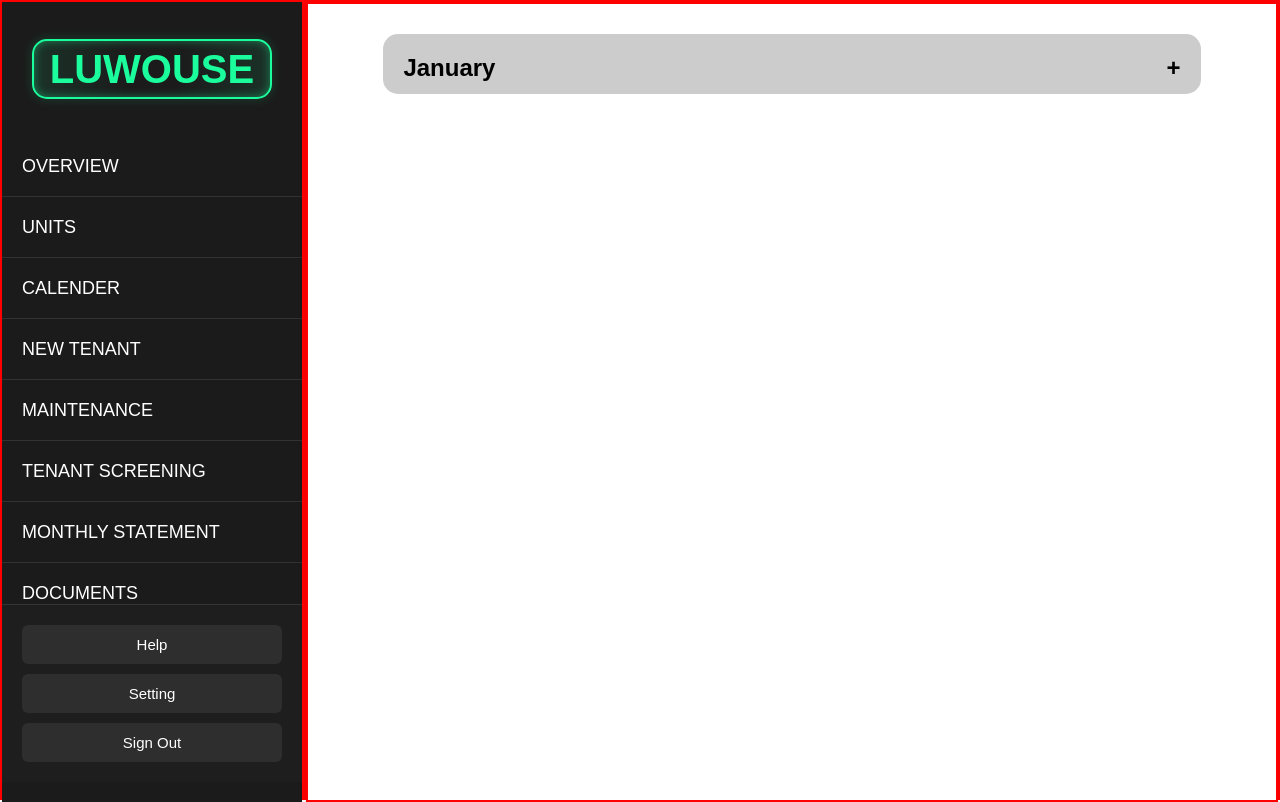
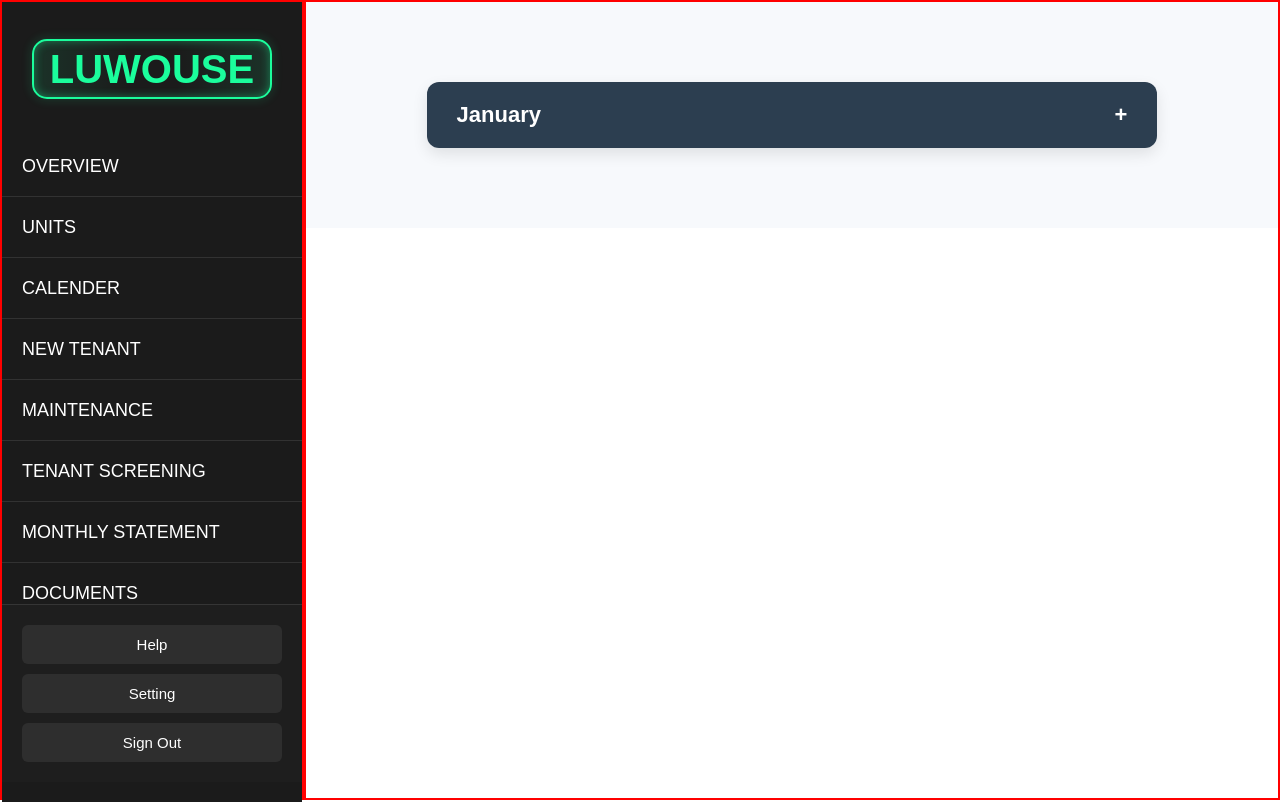
Before and after one commit to Correa95/Property-Management-System, a React (Vite) app in the folder client-side/: page /monthlyStatement in a window 1280 px wide. Built offline with nearby package versions, Linux system fonts and the light colour scheme.

Commit message:
style the monthly statement

```diff
--- a/client-side/src/Components/Analysis.jsx
+++ b/client-side/src/Components/Analysis.jsx
@@ -7,43 +7,46 @@ const formatMonthYear = (dateString) => {
 };
 
 function Analysis() {
-  const [monthlyRevenue, setMonthlyRevenue] = useState({});
+  const [monthlyPayments, setMonthlyPayments] = useState({});
   const [loading, setLoading] = useState(true);
   const [error, setError] = useState(null);
-  const [tenant, setTenant] = useState(null);
-  const [totalUnit, setTotalUnits] = useState(null);
-  // const fetchMonthlyRevenue = async () => {
-  //   try {
-  //     const response = await fetch("http://localhost:8000/api/v1/getPayments"); // Replace with your endpoint
-  //     if (!response.ok) {
-  //       throw new Error("Failed to fetch transactions");
-  //     }
-  //     const revenue = await response.json();
+  // const [tenant, setTenant] = useState(null);
+  // const [totalUnit, setTotalUnits] = useState(null);
 
-  //     const revenueByMonth = {};
-  //     revenue.forEach((payment) => {
-  //       const monthKey = formatMonthYear(payment.date);
-  //       const amount = Number(payment.amount);
+  useEffect(() => {
+    const fetchMonthlyPayments = async () => {
+      try {
+        const response = await fetch(
+          "http://localhost:8000/api/v1/getPayments"
+        ); // Replace with your endpoint
+        if (!response.ok) {
+          throw new Error("Failed to fetch Payments");
+        }
+        const payments = await response.json();
+        console.log(payments);
 
-  //       if (!revenueByMonth[monthKey]) {
-  //         revenueByMonth[monthKey] = 0;
-  //       }
+        const paymentsByMonth = {};
+        payments.forEach((payment) => {
+          const monthKey = formatMonthYear(payment.date);
+          const amount = Number(payment.amount);
 
-  //       revenueByMonth[monthKey] += amount;
-  //     });
+          if (!paymentsByMonth[monthKey]) {
+            paymentsByMonth[monthKey] = 0;
+          }
 
-  //     setMonthlyRevenue(revenueByMonth);
-  //   } catch (err) {
-  //     console.error(err);
-  //     setError(err.message);
-  //   } finally {
-  //     setLoading(false);
-  //   }
-  // };
+          paymentsByMonth[monthKey] += amount;
+        });
 
-  // useEffect(() => {
-  //   fetchMonthlyRevenue();
-  // }, []);
+        setMonthlyPayments(paymentsByMonth);
+      } catch (err) {
+        console.error(err);
+        setError(err.message);
+      } finally {
+        setLoading(false);
+      }
+    };
+    fetchMonthlyPayments();
+  }, []);
 
   // useEffect(() => {
   //   const controller = new AbortController();
@@ -103,7 +106,7 @@ function Analysis() {
       <div className="stats">
         <h1 className="titleHeader">Total Tenants</h1>
         <div className="figure">
-          <amount className="dollarAmount">{occupancyRate}%</amount>
+          <amount className="dollarAmount">Mario</amount>
           <small className="timeStamp">As of Last Month</small>
         </div>
       </div>
--- a/client-side/src/Components/MonthlyTransaction.css
+++ b/client-side/src/Components/MonthlyTransaction.css
@@ -1,92 +1,121 @@
-.statementContainer {
+.monthlyStatementContainer {
   width: 100%;
-  height: 100vh;
+  padding: 40px;
+  background: #f7f9fc;
+  display: flex;
+  justify-content: center;
+}
+
+.monthlyStatement {
+  width: 90%;
   background: #fff;
-  display: flex;
-  /* flex-direction: column; */
-  justify-content: center;
-  /* align-items: center; */
-  padding: 30px;
-  box-shadow: 0 4px 8px rgba(0, 0, 0, 0.1);
-  border: 2px solid red;
+  border-radius: 12px;
+  box-shadow: 0 6px 15px rgba(0, 0, 0, 0.1);
+  overflow: hidden;
+  transition: all 0.3s ease;
 }
-.mario {
-  width: 90%;
-  height: 60px;
-  background-color: #ccc;
-  border-radius: 15px;
-  padding: 20px;
-}
-.span {
+
+.statementHeader {
+  background: #2c3e50;
+  color: white;
+  padding: 20px 30px;
+  cursor: pointer;
   display: flex;
   justify-content: space-between;
   align-items: center;
 }
 
-.statementTransaction {
-  width: 90%;
-  border: 2px solid red;
+.statementMonth {
+  display: flex;
+  justify-content: space-between;
+  align-items: center;
+  font-size: 22px;
+  width: 100%;
 }
+
+.statementTitle .icon {
+  margin-left: auto;
+  font-size: 28px;
+  font-weight: bold;
+  transition: transform 0.3s ease;
+}
+
+.statementTitle .icon.open {
+  transform: rotate(180deg);
+}
+
+.statementContent {
+  max-height: 0;
+  overflow: hidden;
+  transition: max-height 0.5s ease, padding 0.3s ease;
+  padding: 0 30px;
+  background-color: #fff;
+}
+
+.statementContent.show {
+  max-height: 2000px;
+  padding: 30px;
+}
+
+.statementTitle {
+  text-align: center;
+  color: #2c3e50;
+  margin-bottom: 20px;
+  font-size: 24px;
+}
+
 .statement {
   display: flex;
   justify-content: space-between;
-  align-items: center;
+  flex-wrap: wrap;
+  margin-bottom: 30px;
 }
-.statementTitle {
-  text-align: center;
+
+.sectionInfo {
+  width: 48%;
+  margin-bottom: 20px;
+}
+
+.sectionInfo h2 {
+  font-size: 18px;
+  border-bottom: 2px solid #2c3e50;
+  padding-bottom: 6px;
   color: #2c3e50;
   margin-bottom: 10px;
 }
 
-.sectionInfo {
-  margin-bottom: 30px;
-}
-
-.sectionInfo h2 {
-  font-size: 18px;
-  color: #2c3e50;
-  border-bottom: 1px solid #ccc;
-  padding-bottom: 5px;
-}
-
 .sectionInfo p {
-  margin: 4px 0;
+  margin: 5px 0;
 }
 
 .statementTable {
   width: 100%;
   border-collapse: collapse;
   margin-bottom: 30px;
+  font-size: 14px;
 }
 
-th,
-td {
-  padding: 10px;
-  text-align: left;
-  border: 1px solid #ccc;
+.statementTable th,
+.statementTable td {
+  padding: 12px;
+  border: 1px solid #ddd;
 }
 
-th {
-  background-color: #3498db;
+.statementTable th {
+  background-color: #2c3e50;
   color: white;
+  text-align: left;
 }
 
-tfoot td {
+.statementTable tfoot td {
   font-weight: bold;
   background-color: #f0f0f0;
 }
-
-/* .notes {
-  font-size: 14px;
-  color: #555;
-}
-
-.notes ul {
-  padding-left: 20px;
-} */
 
 .footer {
   text-align: center;
   font-size: 13px;
   color: #888;
+  padding-top: 10px;
+  border-top: 1px solid #ccc;
 }
--- a/client-side/src/Components/Monthlytransaction.jsx
+++ b/client-side/src/Components/Monthlytransaction.jsx
@@ -3,17 +3,22 @@ import "./MonthlyTransaction.css";
 
 function MonthlyTransaction() {
   const [isOpen, setIsOpen] = useState(false);
-  function handleClose() {
-    setIsOpen(!isOpen);
-  }
+
+  const handleToggle = () => setIsOpen(!isOpen);
+
   return (
-    <section className="statementContainer">
-      <div className="mario" onClick={handleClose}>
-        <h2 className="span">
-          January<span>+</span>
+    <section className="monthlyStatementContainer">
+      <div className="monthlyStatement">
+        <div className="statementHeader" onClick={handleToggle}>
+          <h2 className="statementMonth">
+            January
+            <span className={`icon ${isOpen ? "open" : ""}`}>
+              {isOpen ? "−" : "+"}
+            </span>
           </h2>
-        {isOpen && (
-          <div className="statementTransaction">
+        </div>
+
+        <div className={`statementContent ${isOpen ? "show" : ""}`}>
           <h1 className="statementTitle">
             Property Management Transaction Statement
           </h1>
@@ -21,32 +26,30 @@ function MonthlyTransaction() {
             <div className="sectionInfo">
               <h2>Statement Details</h2>
               <p>
-                  <strong>Period:</strong> April 1, 2025 – April 30, 2025
+                <strong>Period:</strong> May 1 – May 30, 2025
               </p>
               <p>
-                  <strong>Prepared For:</strong> John Doe, 123 Main Street,
-                  Springfield, IL 62704
+                <strong>Prepared For:</strong>Software Developer Job, 123 Main
+                Street
               </p>
               <p>
-                  <strong>Managed By:</strong> Nayekah Churr LLC, 456 Real
-                  Estate Blvd, Chicago, IL 60601
+                <strong>Managed By:</strong> Luwouse
               </p>
             </div>
 
             <div className="sectionInfo">
               <h2>Property Information</h2>
               <p>
-                  <strong>Property Address:</strong> 789 Oak Avenue, Unit 4B,
-                  Springfield, IL 62704
+                <strong>Address:</strong> Code Breakthrough Mentorship
               </p>
               <p>
-                  <strong>Tenant Name:</strong> Jane Smith
+                <strong>Tenant:</strong> Caleb
               </p>
               <p>
-                  <strong>Lease Period:</strong> Jan 1, 2025 – Dec 31, 2025
+                <strong>Lease:</strong> March 28 – Dec 31, 2025
               </p>
               <p>
-                  <strong>Monthly Rent:</strong> $1,200.00
+                <strong>Rent:</strong> $3000
               </p>
             </div>
           </div>
@@ -64,64 +67,55 @@ function MonthlyTransaction() {
             <tbody>
               <tr>
                 <td>04/01/2025</td>
-                  <td>Rent Received (April)</td>
-                  <td>1,200.00</td>
+                <td>Rent Received</td>
+                <td>1,200</td>
                 <td></td>
-                  <td>1,200.00</td>
+                <td>1,200</td>
               </tr>
               <tr>
                 <td>04/03/2025</td>
-                  <td>Property Management Fee</td>
+                <td>Management Fee</td>
                 <td></td>
-                  <td>120.00</td>
-                  <td>1,080.00</td>
+                <td>120</td>
+                <td>1,080</td>
               </tr>
               <tr>
                 <td>04/10/2025</td>
                 <td>Plumbing Repair</td>
                 <td></td>
-                  <td>150.00</td>
-                  <td>930.00</td>
+                <td>150</td>
+                <td>930</td>
               </tr>
               <tr>
                 <td>04/20/2025</td>
                 <td>Lawn Maintenance</td>
                 <td></td>
-                  <td>75.00</td>
-                  <td>855.00</td>
+                <td>75</td>
+                <td>855</td>
               </tr>
               <tr>
                 <td>04/30/2025</td>
                 <td>Owner Disbursement</td>
                 <td></td>
-                  <td>855.00</td>
-                  <td>0.00</td>
+                <td>855</td>
+                <td>0</td>
               </tr>
             </tbody>
             <tfoot>
               <tr>
                 <td colSpan="2">Monthly Totals</td>
-                  <td>1,200.00</td>
-                  <td>1,200.00</td>
-                  <td>0.00</td>
+                <td>1,200</td>
+                <td>1,200</td>
+                <td>0</td>
               </tr>
             </tfoot>
           </table>
 
-            {/* <div className="notes">
-        <h2>Notes</h2>
-        <ul>
-        <li>Plumbing repair covered emergency fix in bathroom.</li>
-        <li>Monthly management fee is 10% of rent collected.</li>
-        <li>Owner disbursement transferred via ACH on 04/30/2025.</li>
-        </ul>
-        </div> */}
-
           <div className="footer">
-              © 2025 Nayekah Churr LLC – Property Management Services
+            © 2025 Code Breakthrough Mentorship Program – Property Management
+            Services
           </div>
         </div>
-        )}
       </div>
     </section>
   );
```
Lines whose indentation alone changed are shown as unchanged.
